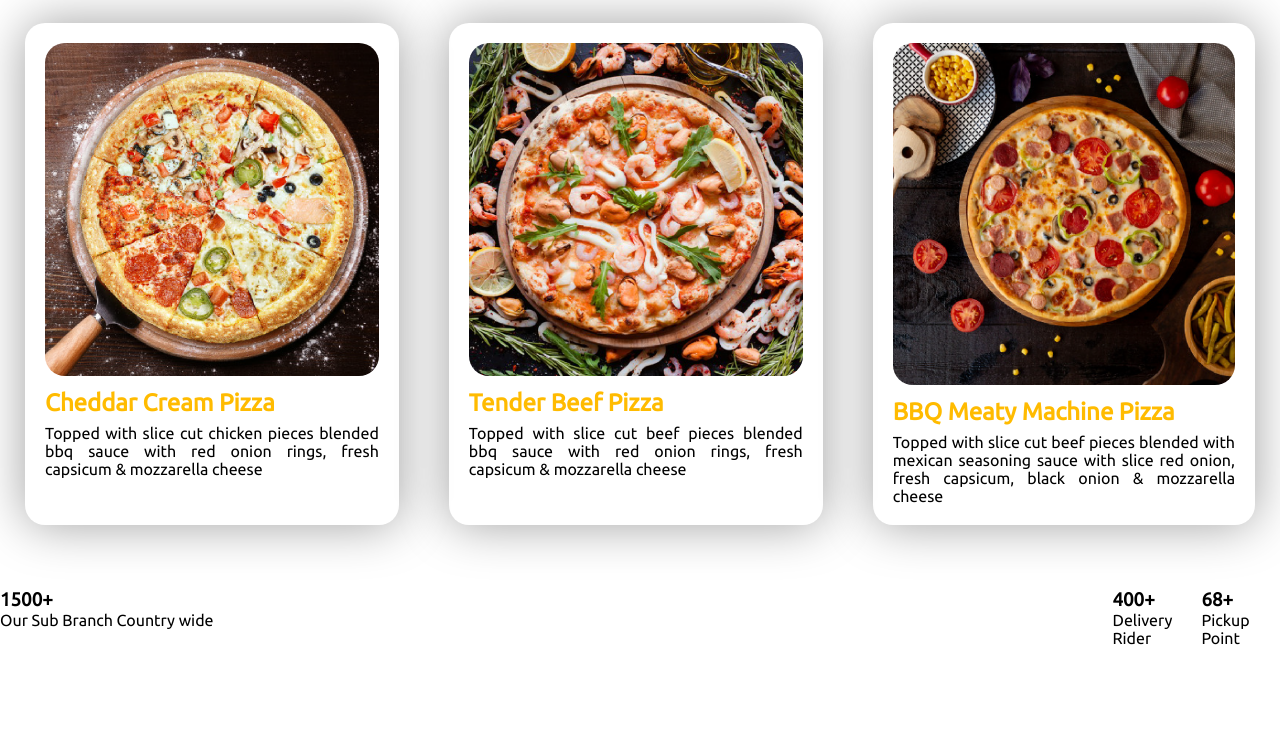
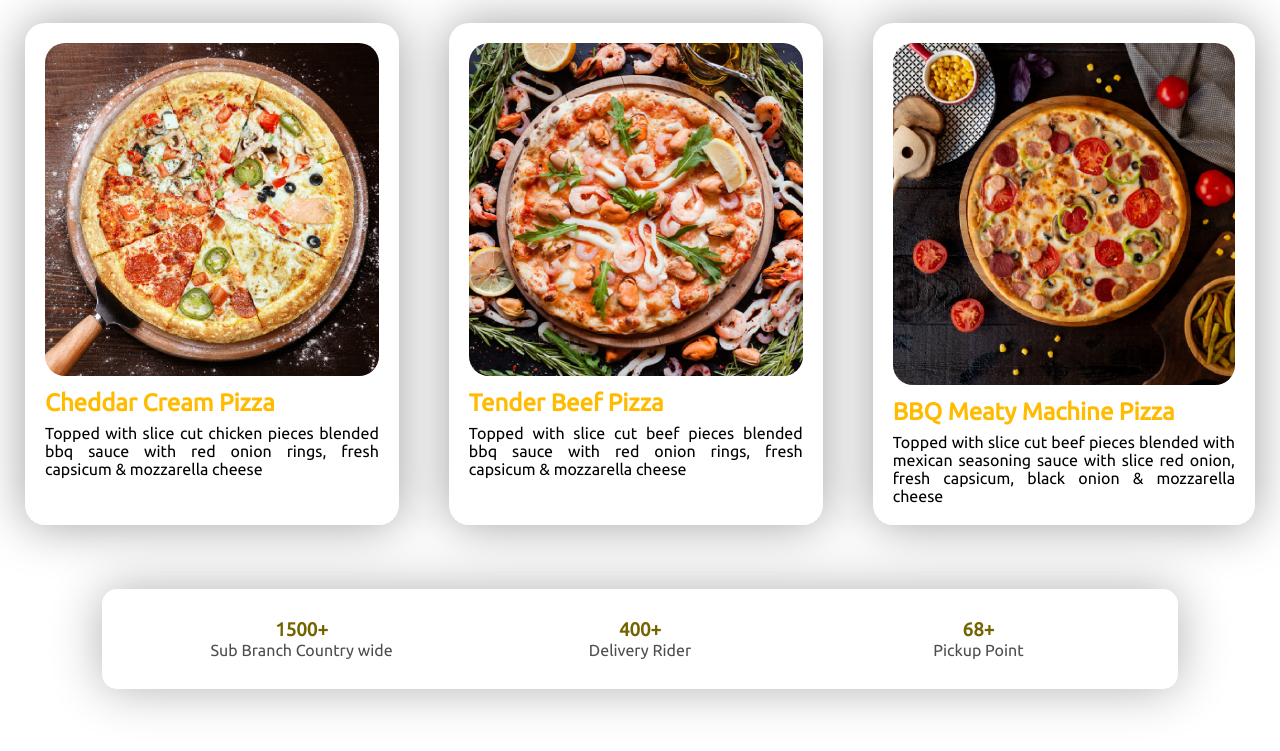
Before and after one commit to xsupto/pizza-station, a plain HTML site: page index.html in a window 1280 px wide. Shown: the part 1330-2081 px from the top of the page. Before the commit the page ends 1977 px from the top, so only its background shows below. Drawn offline with Linux system fonts and the light colour scheme.

Commit message:
first commit

```diff
--- a/index.html
+++ b/index.html
@@ -124,17 +124,17 @@
 
             <div class="service-summary">
                 <h3> 1500+ </h3>
-                <p>Our Sub Branch Country wide </p>
+                <p class="service-pragraph">Sub Branch Country wide </p>
             </div>
 
-            <div>
+            <div class="service-summary">
                 <h3>400+</h3>
-                <p> Delivery Rider</p>
+                <p class="service-pragraph"> Delivery Rider</p>
             </div>
 
-            <div>
+            <div class="service-summary">
                 <h3> 68+ </h3>
-                <p>Pickup Point</p>
+                <p class="service-pragraph">Pickup Point</p>
             </div>
 
 
--- a/style.css
+++ b/style.css
@@ -39,6 +39,10 @@ h2{
     padding-top: 3%;
     color: rgb(255, 187, 0);
     padding-bottom: 2%;
+}
+h3{
+    color: rgb(116, 100, 0);
+    text-align: center;
 }
 
 p{
@@ -99,8 +103,25 @@ p{
 .service-summary{
     width: 100%;
 
+
+
+
+
 }
 .service-div{
+    margin-bottom: 5%;
     display: flex;
+    margin-left: 8%;
+    margin-right: 8%;
+    border: 20px;
+    border-radius: 15px;
+    padding: 30px;
+    box-shadow: 0 0 50px rgb(177, 177, 177);
+
 
 }
+.service-pragraph{
+    text-align: center;
+    color: rgb(77, 77, 77);
+    font-weight: 200;
+}
```
Also changed, not shown: 1 other file.
